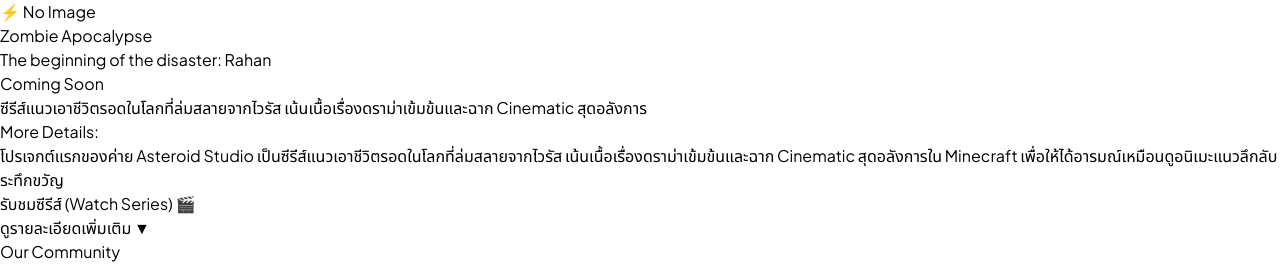
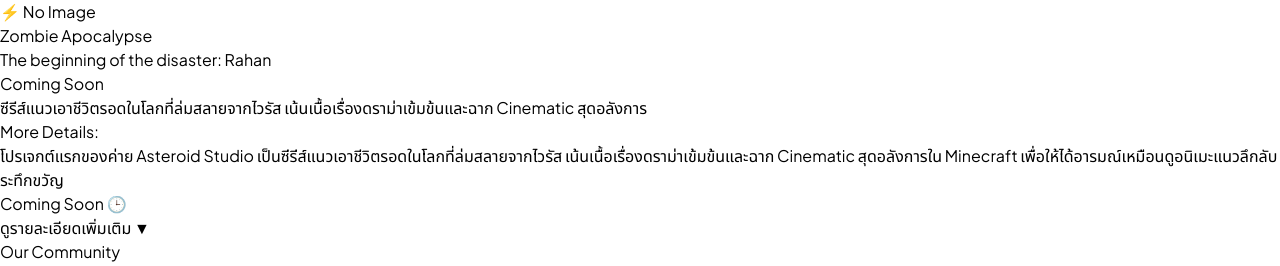
Before and after one commit to Reiki1112/asteroid-web, a React (Vite) app: page / in a window 1280 px wide. Shown: the part 2000-2266 px from the top of the page. Built offline with nearby package versions, Linux system fonts and the light colour scheme.

Commit message:
Update App.jsx

```diff
--- a/src/App.jsx
+++ b/src/App.jsx
@@ -63,7 +63,7 @@
 ]
 
 // ========================================================
-// 🎬 3. ข้อมูลโปรเจกต์ (เพิ่มฟิลด์ playlistUrl สำหรับกดดูซีรีส์)
+// 🎬 3. ข้อมูลโปรเจกต์ (ถ้ายังไม่มีลิงก์ให้ใส่เป็น "" ระบบจะขึ้น Coming Soon อัตโนมัติครับ)
 // ========================================================
 const PROJECTS_DATA = [
     {
@@ -74,7 +74,7 @@
         image: "",
         shortDesc: "ซีรีส์แนวเอาชีวิตรอดในโลกที่ล่มสลายจากไวรัส เน้นเนื้อเรื่องดราม่าเข้มข้นและฉาก Cinematic สุดอลังการ",
         detail: "โปรเจกต์แรกของค่าย Asteroid Studio เป็นซีรีส์แนวเอาชีวิตรอดในโลกที่ล่มสลายจากไวรัส เน้นเนื้อเรื่องดราม่าเข้มข้นและฉาก Cinematic สุดอลังการใน Minecraft เพื่อให้ได้อารมณ์เหมือนดูอนิเมะแนวลึกลับระทึกขวัญ",
-        playlistUrl: "https://www.youtube.com/channel/UCzYrtWeDw3AYP3V4RNQpnOw" // พี่เอาลิงก์คลิปหรือเพลย์ลิสต์ YouTube มาใส่ตรงนี้ได้เลยครับ
+        playlistUrl: "" // 📌 ลองปล่อยว่างไว้เพื่อเช็คระบบ "Coming Soon" ครับ (ถ้ามีลิงก์เมื่อไหร่ค่อยเอามาแปะ)
     },
 ]
 
@@ -433,7 +433,7 @@
                 </div>
             )}
 
-            {/* SECTION 4: Studio Projects (เพิ่มปุ่มกดดู Series ในนี้เรียบร้อยครับ) */}
+            {/* SECTION 4: Studio Projects */}
             <section className="max-w-7xl mx-auto px-6 py-20 border-t border-[#484D51]/20">
                 <ScrollReveal>
                     <div className="mb-10">
@@ -475,24 +475,32 @@
                                     </div>
                                     <p className="text-zinc-300 text-sm leading-relaxed mb-4 font-light">{project.shortDesc}</p>
 
-                                    {/* ส่วนเนื้อหารายละเอียดที่ขยายพับเก็บได้ */}
+                                    {/* ส่วนเนื้อหารายละเอียดขยาย/พับเก็บ */}
                                     <div className={`overflow-hidden transition-all duration-500 ease-in-out ${
                                         activeProject === project.id ? 'max-h-80 opacity-100 mt-4 pt-4 border-t border-[#484D51]/40' : 'max-h-0 opacity-0'
                                     }`}>
                                         <p className="text-[#8FACC0] text-[10px] font-bold uppercase tracking-wider mb-2">More Details:</p>
                                         <p className="text-zinc-300 text-sm leading-relaxed bg-[#1E2022]/60 p-3 rounded-xl font-light mb-4">{project.detail}</p>
 
-                                        {/* ปุ่มสำหรับกดเปิดลิงก์ดู Series */}
-                                        {project.playlistUrl && (
+                                        {/* 🛠️ ระบบเช็คเงื่อนไขลิงก์ซีรีส์ (ถ้าไม่มีลิงก์จะขึ้น Coming Soon) */}
+                                        {project.playlistUrl && project.playlistUrl.trim() !== "" ? (
                                             <a
                                                 href={project.playlistUrl}
                                                 target="_blank"
                                                 rel="noopener noreferrer"
-                                                onClick={(e) => e.stopPropagation()} // ป้องกันไม่ให้การ์ดยุบตัวเวลาคลิกที่ปุ่ม
+                                                onClick={(e) => e.stopPropagation()}
                                                 className="block text-center bg-red-600 hover:bg-red-500 text-white font-bold py-2.5 px-4 rounded-xl transition-all duration-200 hover:scale-[1.02] active:scale-95 text-xs tracking-wider uppercase shadow-md"
                                             >
                                                 รับชมซีรีส์ (Watch Series) 🎬
                                             </a>
+                                        ) : (
+                                            <button
+                                                disabled
+                                                onClick={(e) => e.stopPropagation()}
+                                                className="w-full text-center bg-[#2D3135] text-zinc-500 border border-[#484D51]/60 font-bold py-2.5 px-4 rounded-xl text-xs tracking-widest uppercase cursor-not-allowed"
+                                            >
+                                                Coming Soon 🕒
+                                            </button>
                                         )}
                                     </div>
 
@@ -614,7 +622,7 @@
                 <ScrollReveal>
                     <div className="mb-14">
                         <p className="text-[#8FACC0] uppercase tracking-[0.2em] text-xs mb-3 font-semibold">Recruitment</p>
-                        <h2 className="text-3xl font-bold text-white tracking-wide">Meet Our Team Roles</h2>
+                        <h2 className="text-3xl font-bold text-white tracking-wide">Meet Our Team Roles.</h2>
                     </div>
 
                     <div className="grid md:grid-cols-2 lg:grid-cols-4 gap-6">
```
